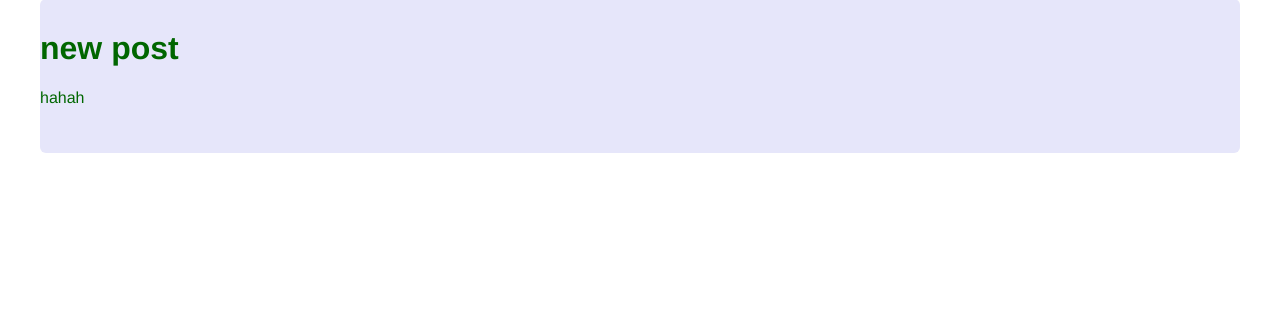
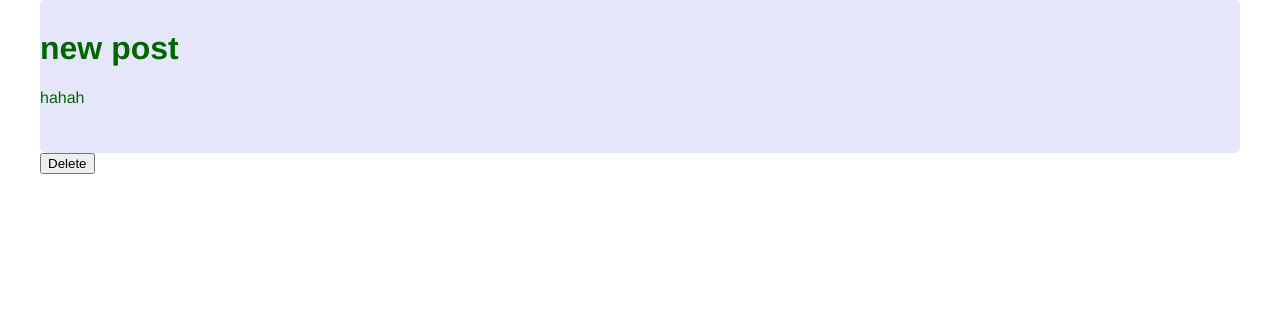
Before and after one commit to TomSamsonoff/Toms-Investments, a Flask app: page /post/6 in a window 1280 px wide. Shown: the part 122-458 px from the top of the page. Run offline with Flask 2, Linux system fonts and the light colour scheme; data comes from the database, SQL or seed files in the repository; both versions use the stored data as it was after the commit.

Commit message:
added delete button

```diff
--- a/app.py
+++ b/app.py
@@ -25,7 +25,7 @@ def post(post_id):
         # return render_template('404.html', message=f'post number {post_id} was not found')
         return render_template('404.html', message=f'post number {post_id} was not found', posts=database.all_posts())
     # return render_template('post.html', post=post)
-    return render_template('post.html', cur_post=cur_post, posts=database.all_posts())
+    return render_template('post.html', cur_post=cur_post, posts=database.all_posts(), post_id=post_id)
 
 
 @app.route('/post/create', methods=['GET', 'POST'])
@@ -41,5 +41,11 @@ def create():
     return render_template('create.html', posts=database.all_posts())
 
 
+@app.route('/delete/<int:post_id>')
+def delete(post_id):
+    database.delete_post(post_id)
+    return redirect(url_for('home'))
+
+
 if __name__ == '__main__':
     app.run(debug=True)
--- a/templates/post.html
+++ b/templates/post.html
@@ -6,5 +6,7 @@
     <h1>{{ cur_post['title'] }}</h1>
     <p>{{ cur_post['content'] }}</p>
 </div>
-
+<a href="{{ url_for('delete', post_id=post_id) }}">
+<button type="button">Delete</button>
+</a>
 {% endblock %}
--- a/utils/database.py
+++ b/utils/database.py
@@ -26,3 +26,9 @@ def create_post(title, content):
         else:
             id = last_id[0]+1
         cursor.execute('INSERT INTO posts VALUES(?,?,?)', (id, title, content))
+
+
+def delete_post(post_id):
+    with DatabaseConnection('data.db') as connection:
+        cursor = connection.cursor()
+        cursor.execute('DELETE FROM posts WHERE id=?', str(post_id))
```
Also changed, not shown: data.db.
